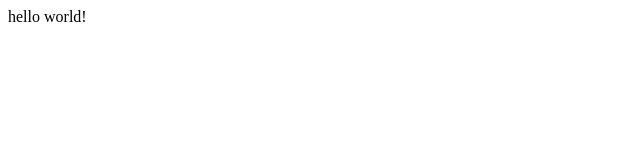
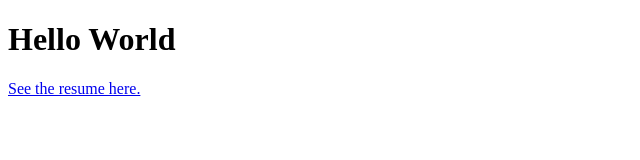
Before and after one commit to prophetofdeath/prophetofdeath.github.io, a plain HTML site: page index.html in a window 1280 px wide. Shown: the whole page, without its empty margins (0-640 px from the left). Drawn offline with Linux system fonts and the light colour scheme.

Commit message:
Update index.html
try again

```diff
--- a/index.html
+++ b/index.html
@@ -1 +1,7 @@
-<html><body>hello world!</body></html>
+<!DOCTYPE html>
+<html>
+<body>
+<h1>Hello World</h1>
+<a href="StramagliaJoseph_Resume.pdf"><p>See the resume here.</p></a>
+</body>
+</html>
```
